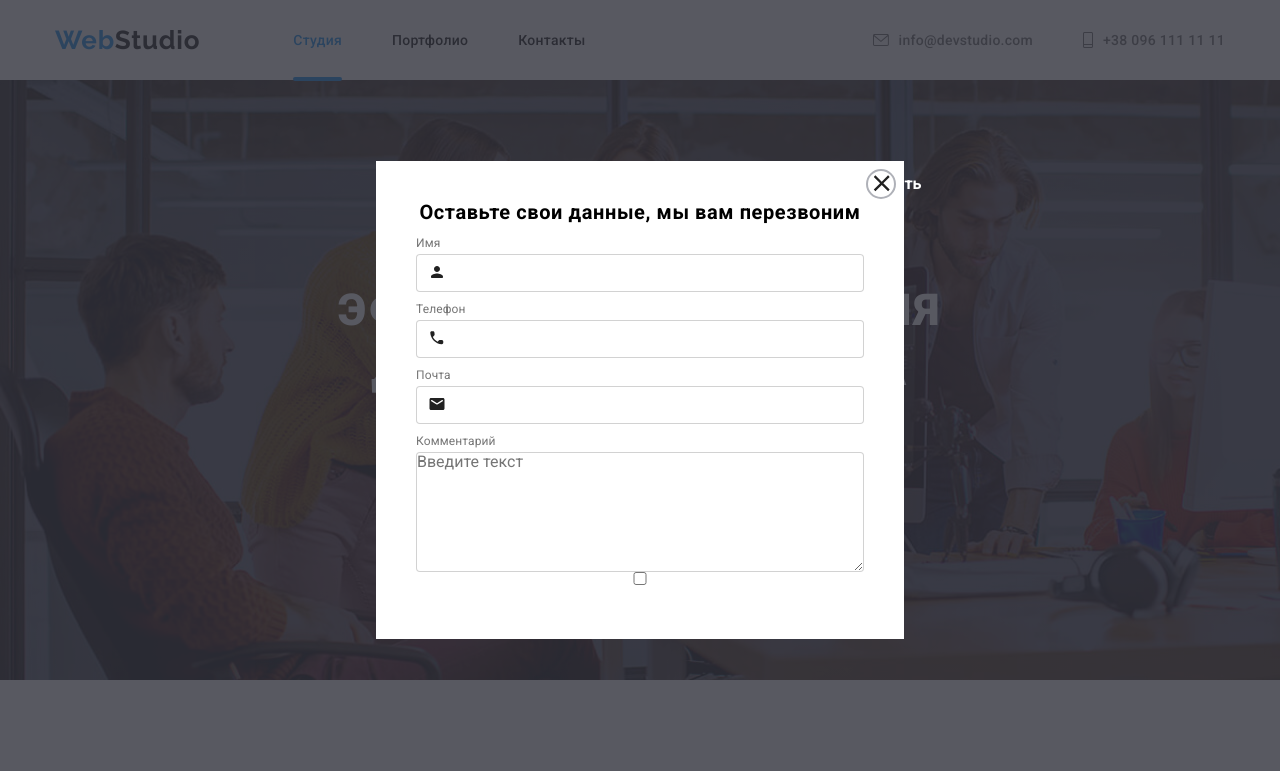
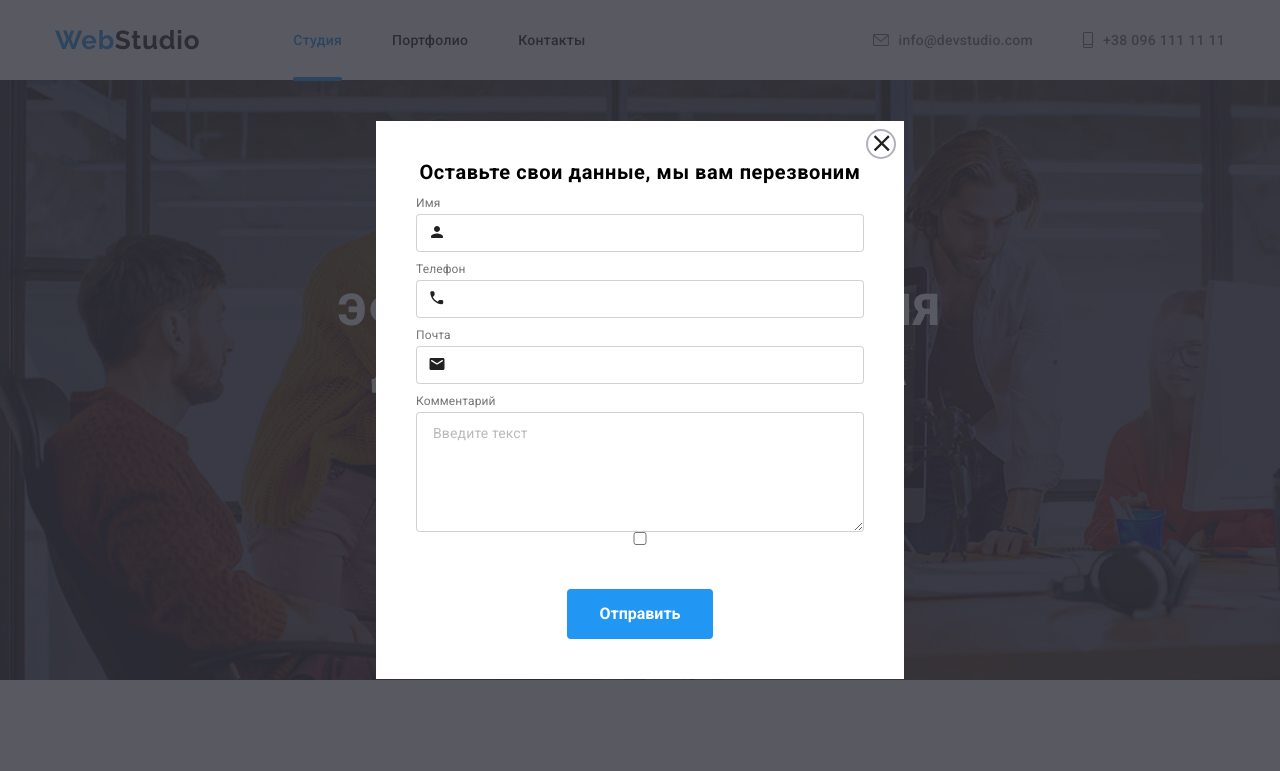
Before and after one commit to pentagrams/goit-markup-hw-06, a plain HTML site: page index.html in a window 1280 px wide. Both pictures are taken after a click on the button "Заказать услугу". Shown: the top 771 px of the page. Drawn offline with Linux system fonts and the light colour scheme.

Commit message:
hw6_addcss

```diff
--- a/css/style.css
+++ b/css/style.css
@@ -64,7 +64,7 @@ svg {
   background-color: var(--color-white);
 }
 
-.modal button {
+.modal .close-button {
   position: absolute;
   top: 8px;
   right: 8px;
@@ -138,6 +138,15 @@ svg {
   outline: none;
 }
 
+.form-input:focus,
+.form-comments:focus {
+  border: 1px solid var(--color-blue);
+}
+
+.form-input:focus + .form-icon {
+  fill: var(--color-blue);
+}
+
 .form-icon {
   position: absolute;
   top: 27px;
@@ -155,6 +164,17 @@ svg {
   box-sizing: border-box;
   border-radius: 4px;
   outline: none;
+  padding: 12px 16px;
+}
+
+.form-comments::placeholder {
+  font-style: normal;
+  font-weight: normal;
+  font-size: 14px;
+  line-height: 16px;
+  letter-spacing: 0.01em;
+
+  color: rgba(117, 117, 117, 0.5);
 }
 
 .logo {
```
